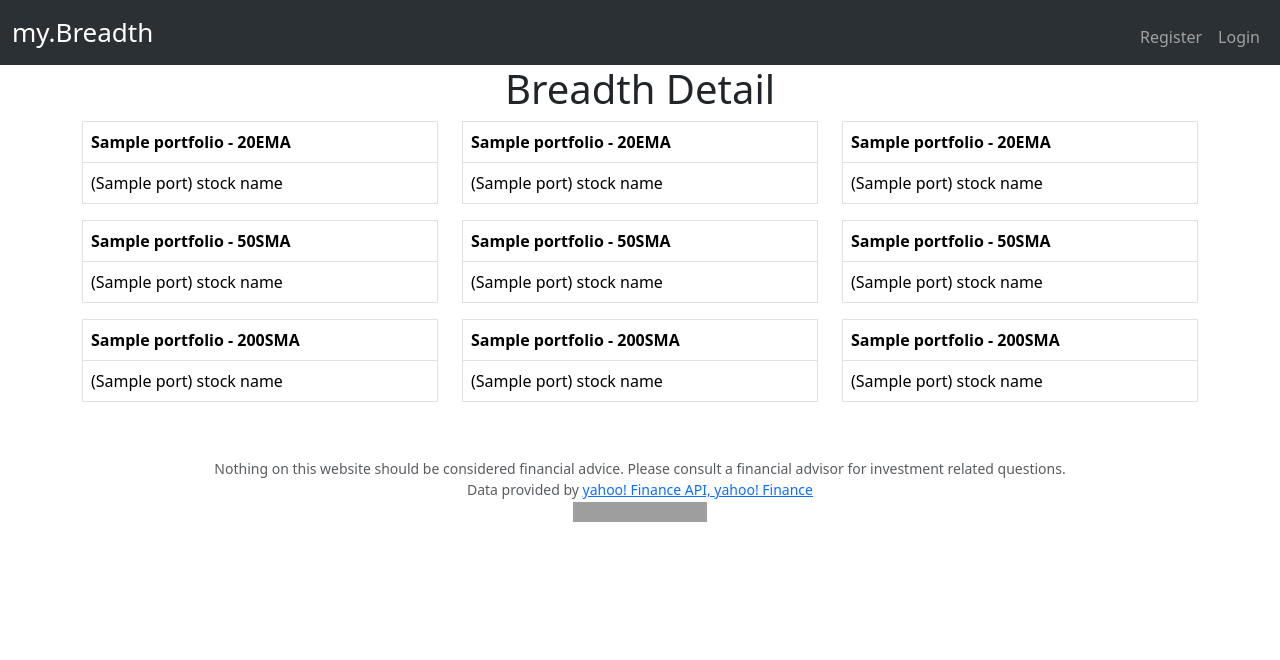
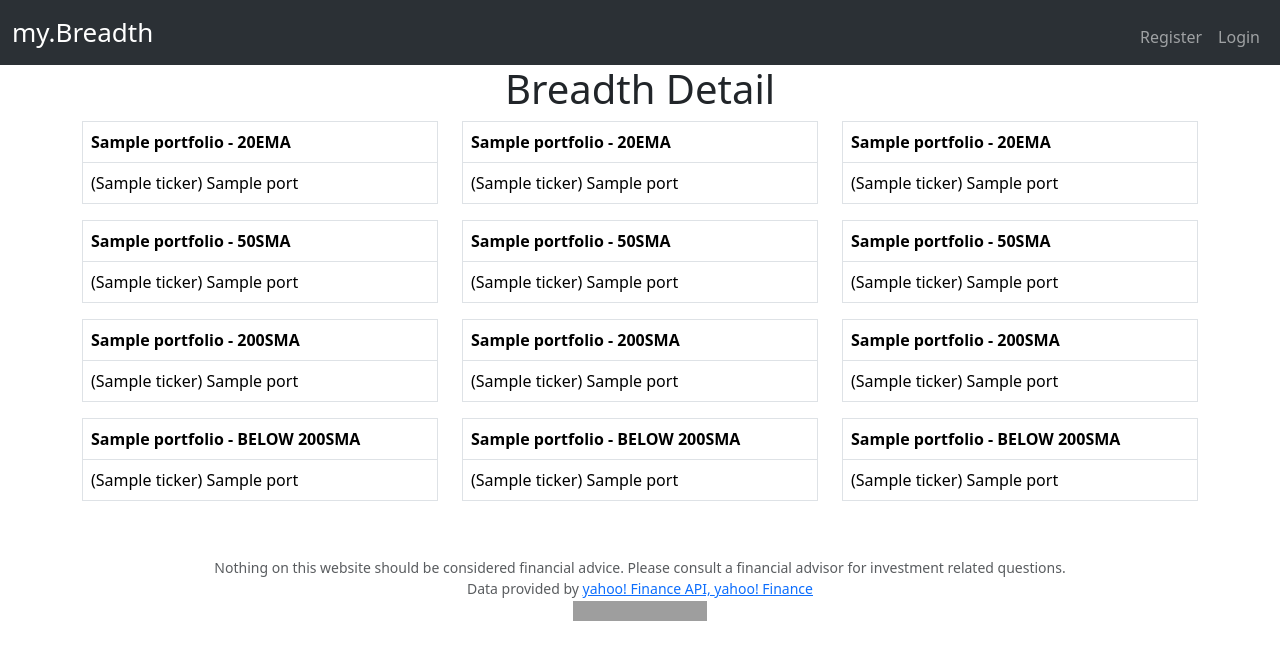
Before and after one commit to jarrodschilling/my_breadth_oop, a Python web app: template flask_app/templates/breadth-detail.html in a window 1280 px wide. Shown: the top 660 px of the page. Run offline with Jinja, Linux system fonts and the light colour scheme; the template is opened without the code that fills it: most values are stand-ins (such as "Sample title", 1, 10 or a date in 2020); grey boxes are pictures that could not be loaded.

Commit message:
cleaned breadth detail route

```diff
--- a/flask_app/templates/breadth-detail.html
+++ b/flask_app/templates/breadth-detail.html
@@ -21,7 +21,7 @@
                     {% for stock in port_list[0] %}
                     <tr>
                         <td>
-                            ({{ stock }}) stock name
+                            ({{ stock.ticker }}) {{stock.name}}
                         </td>
                     </tr>
                     {% endfor %}
@@ -36,10 +36,10 @@
                     </tr>
                 </thead>
                 <tbody>
-                    {% for stock in port_list[3] %}
+                    {% for stock in port_list[4] %}
                     <tr>
                         <td>
-                            ({{ stock }}) stock name
+                            ({{ stock.ticker }}) {{stock.name}}
                         </td>
                     </tr>
                     {% endfor %}
@@ -54,10 +54,10 @@
                     </tr>
                 </thead>
                 <tbody>
-                    {% for stock in port_list[6] %}
+                    {% for stock in port_list[8] %}
                     <tr>
                         <td>
-                            ({{ stock }}) stock name
+                            ({{ stock.ticker }}) {{stock.name}}
                         </td>
                     </tr>
                     {% endfor %}
@@ -78,7 +78,7 @@
                     {% for stock in port_list[1] %}
                     <tr>
                         <td>
-                            ({{ stock }}) stock name
+                            ({{ stock.ticker }}) {{stock.name}}
                         </td>
                     </tr>
                     {% endfor %}
@@ -93,10 +93,10 @@
                     </tr>
                 </thead>
                 <tbody>
-                    {% for stock in port_list[4] %}
+                    {% for stock in port_list[5] %}
                     <tr>
                         <td>
-                            ({{ stock }}) stock name
+                            ({{ stock.ticker }}) {{stock.name}}
                         </td>
                     </tr>
                     {% endfor %}
@@ -111,10 +111,10 @@
                     </tr>
                 </thead>
                 <tbody>
-                    {% for stock in port_list[7] %}
+                    {% for stock in port_list[9] %}
                     <tr>
                         <td>
-                            ({{ stock }}) stock name
+                            ({{ stock.ticker }}) {{stock.name}}
                         </td>
                     </tr>
                     {% endfor %}
@@ -135,7 +135,7 @@
                     {% for stock in port_list[2] %}
                     <tr>
                         <td>
-                            ({{ stock }}) stock name
+                            ({{ stock.ticker }}) {{stock.name}}
                         </td>
                     </tr>
                     {% endfor %}
@@ -150,10 +150,10 @@
                     </tr>
                 </thead>
                 <tbody>
-                    {% for stock in port_list[5] %}
+                    {% for stock in port_list[6] %}
                     <tr>
                         <td>
-                            ({{ stock }}) stock name
+                            ({{ stock.ticker }}) {{stock.name}}
                         </td>
                     </tr>
                     {% endfor %}
@@ -168,10 +168,67 @@
                     </tr>
                 </thead>
                 <tbody>
-                    {% for stock in port_list[8] %}
+                    {% for stock in port_list[10] %}
                     <tr>
                         <td>
-                            ({{ stock }}) stock name
+                            ({{ stock.ticker }}) {{stock.name}}
+                        </td>
+                    </tr>
+                    {% endfor %}
+                </tbody>
+            </table>
+        </div>
+    </div>
+    <!-- BELOW 200 SMA////////////////////////////////////////////////////////////////// -->
+    <div class="row">
+        <div class="col-4">
+            <table class="table table-bordered">
+                <thead>
+                    <tr>
+                        <th scope="col">{{ portfolios[0].name }} - BELOW 200SMA</th>
+                    </tr>
+                </thead>
+                <tbody>
+                    {% for stock in port_list[3] %}
+                    <tr>
+                        <td>
+                            ({{ stock.ticker }}) {{stock.name}}
+                        </td>
+                    </tr>
+                    {% endfor %}
+                </tbody>
+            </table>
+        </div>
+        <div class="col-4">
+            <table class="table table-bordered">
+                <thead>
+                    <tr>
+                        <th scope="col">{{ portfolios[1].name }} - BELOW 200SMA</th>
+                    </tr>
+                </thead>
+                <tbody>
+                    {% for stock in port_list[7] %}
+                    <tr>
+                        <td>
+                            ({{ stock.ticker }}) {{stock.name}}
+                        </td>
+                    </tr>
+                    {% endfor %}
+                </tbody>
+            </table>
+        </div>
+        <div class="col-4">
+            <table class="table table-bordered">
+                <thead>
+                    <tr>
+                        <th scope="col">{{ portfolios[2].name }} - BELOW 200SMA</th>
+                    </tr>
+                </thead>
+                <tbody>
+                    {% for stock in port_list[11] %}
+                    <tr>
+                        <td>
+                            ({{ stock.ticker }}) {{stock.name}}
                         </td>
                     </tr>
                     {% endfor %}
@@ -180,5 +237,4 @@
         </div>
     </div>
 
-
 {% endblock %}
```
Also changed, not shown: flask_app/controllers/portfolios.py (+5 -20 lines), flask_app/models/stock.py (+10 -0 lines), flask_app/static/data/helpers.py (+12 -9 lines).
